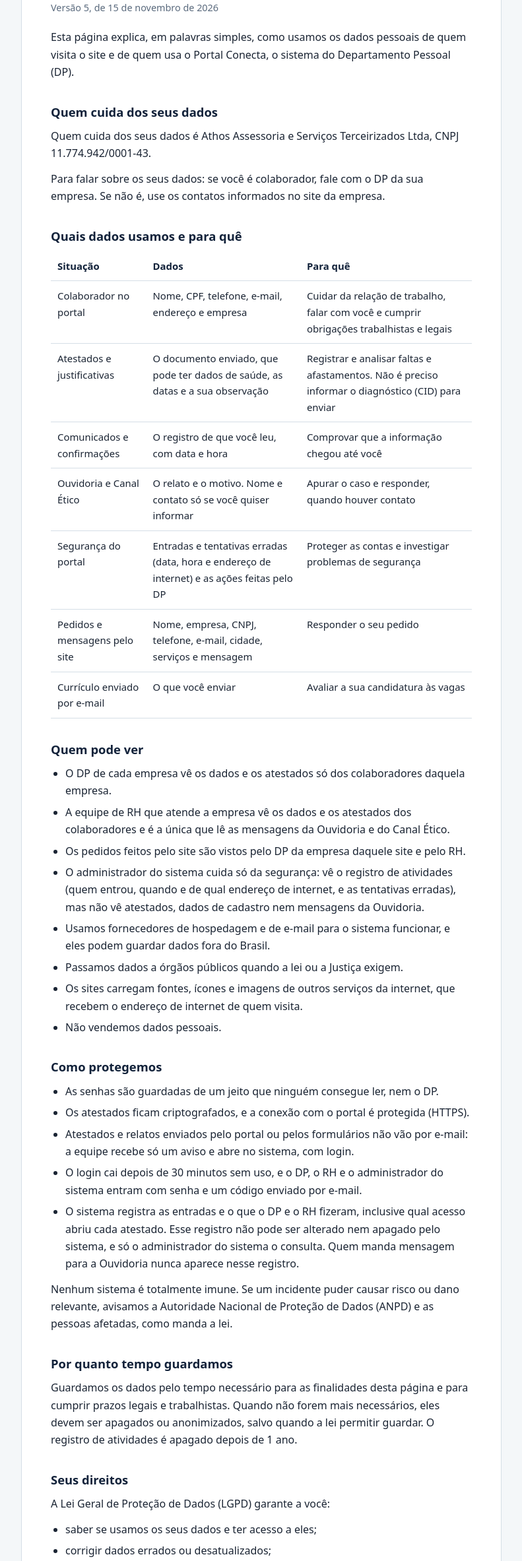
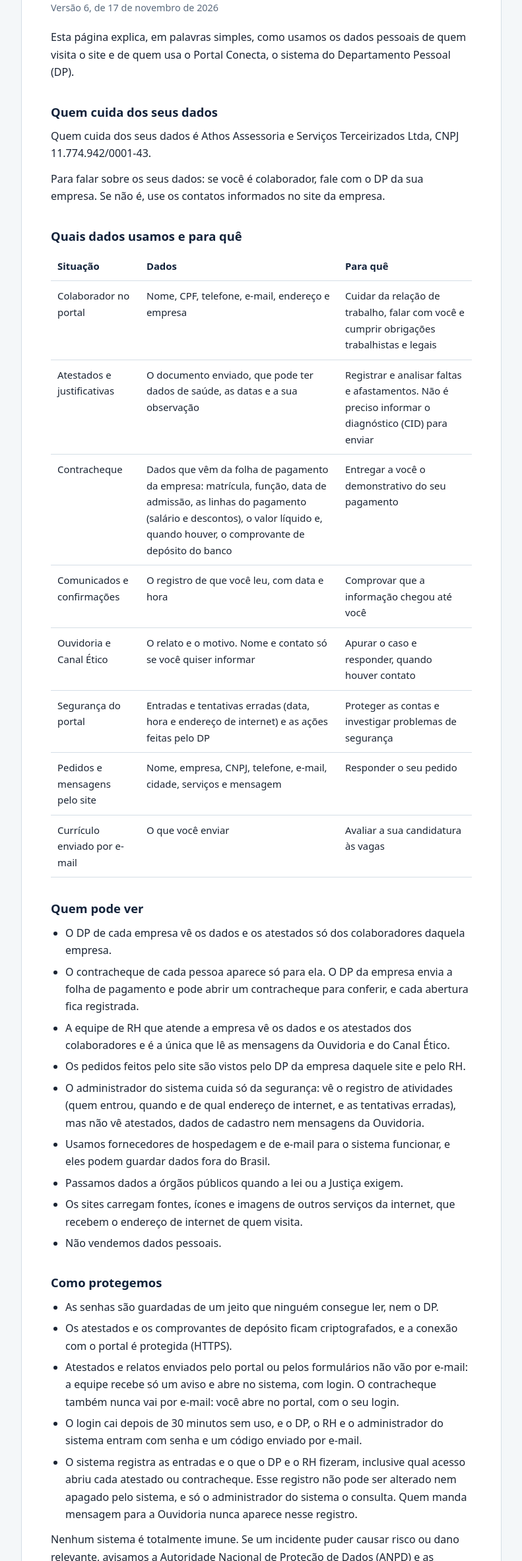
Before and after one commit to Yurilarri/projeto-athos, a plain HTML site: page docs/privacidade.html in a window 1280 px wide. Shown: the part 164-2530 px from the top of the page at 66% size, without its empty margins (244-1035 px from the left). Drawn offline with Linux system fonts and the light colour scheme.

Commit message:
Contracheque no portal: aba do colaborador, Folha de pagamento do DP, Política V6 e demonstração
- Colaborador: aba "Contracheques" (lista por mês, contracheque na tela, Baixar PDF, Imprimir e
  comprovante de depósito), cartão no início e aviso de contracheque novo. A aba nunca é travada
  por dados vencidos.
- DP e RH: aba "Folha de pagamento": enviar a folha em PDF (e os comprovantes do banco),
  conferir quem entrou e quem ficou de fora, ver o PDF de cada um, publicar e retirar.
  Nas listas não aparece valor nenhum.
- Política de Privacidade versão 6 (fala do contracheque) no portal e nos 4 sites.
- Banco: tabela lotes_holerite e colunas novas em holerites e itens_holerite.
- Demonstração: contracheques de mentira (o PDF aparece como amostra em imagem, porque o
  visualizador não deixa baixar nem imprimir).
- Documentação: como o contracheque funciona, e por que um servidor só e sem cache de dados.

Co-Authored-By: Claude Fable 5.2 <noreply@anthropic.com>

```diff
--- a/docs/privacidade.html
+++ b/docs/privacidade.html
@@ -30,7 +30,7 @@
   <a class="voltar" href="../index.html">Voltar</a>
   <article class="folha">
     <h1>Política de Privacidade</h1>
-    <p class="versao">Versão 5, de 15 de novembro de 2026</p>
+    <p class="versao">Versão 6, de 17 de novembro de 2026</p>
     <p>Esta página explica, em palavras simples, como usamos os dados pessoais de quem visita o site e de quem usa o Portal Conecta, o sistema do Departamento Pessoal (DP).</p>
 
     <h2>Quem cuida dos seus dados</h2>
@@ -44,6 +44,7 @@
         <tbody>
           <tr><td>Colaborador no portal</td><td>Nome, CPF, telefone, e-mail, endereço e empresa</td><td>Cuidar da relação de trabalho, falar com você e cumprir obrigações trabalhistas e legais</td></tr>
           <tr><td>Atestados e justificativas</td><td>O documento enviado, que pode ter dados de saúde, as datas e a sua observação</td><td>Registrar e analisar faltas e afastamentos. Não é preciso informar o diagnóstico (CID) para enviar</td></tr>
+          <tr><td>Contracheque</td><td>Dados que vêm da folha de pagamento da empresa: matrícula, função, data de admissão, as linhas do pagamento (salário e descontos), o valor líquido e, quando houver, o comprovante de depósito do banco</td><td>Entregar a você o demonstrativo do seu pagamento</td></tr>
           <tr><td>Comunicados e confirmações</td><td>O registro de que você leu, com data e hora</td><td>Comprovar que a informação chegou até você</td></tr>
           <tr><td>Ouvidoria e Canal Ético</td><td>O relato e o motivo. Nome e contato só se você quiser informar</td><td>Apurar o caso e responder, quando houver contato</td></tr>
           <tr><td>Segurança do portal</td><td>Entradas e tentativas erradas (data, hora e endereço de internet) e as ações feitas pelo DP</td><td>Proteger as contas e investigar problemas de segurança</td></tr>
@@ -56,6 +57,7 @@
     <h2>Quem pode ver</h2>
     <ul>
       <li>O DP de cada empresa vê os dados e os atestados só dos colaboradores daquela empresa.</li>
+      <li>O contracheque de cada pessoa aparece só para ela. O DP da empresa envia a folha de pagamento e pode abrir um contracheque para conferir, e cada abertura fica registrada.</li>
       <li>A equipe de RH que atende a empresa vê os dados e os atestados dos colaboradores e é a única que lê as mensagens da Ouvidoria e do Canal Ético.</li>
       <li>Os pedidos feitos pelo site são vistos pelo DP da empresa daquele site e pelo RH.</li>
       <li>O administrador do sistema cuida só da segurança: vê o registro de atividades (quem entrou, quando e de qual endereço de internet, e as tentativas erradas), mas não vê atestados, dados de cadastro nem mensagens da Ouvidoria.</li>
@@ -68,10 +70,10 @@
     <h2>Como protegemos</h2>
     <ul>
       <li>As senhas são guardadas de um jeito que ninguém consegue ler, nem o DP.</li>
-      <li>Os atestados ficam criptografados, e a conexão com o portal é protegida (HTTPS).</li>
-      <li>Atestados e relatos enviados pelo portal ou pelos formulários não vão por e-mail: a equipe recebe só um aviso e abre no sistema, com login.</li>
+      <li>Os atestados e os comprovantes de depósito ficam criptografados, e a conexão com o portal é protegida (HTTPS).</li>
+      <li>Atestados e relatos enviados pelo portal ou pelos formulários não vão por e-mail: a equipe recebe só um aviso e abre no sistema, com login. O contracheque também nunca vai por e-mail: você abre no portal, com o seu login.</li>
       <li>O login cai depois de 30 minutos sem uso, e o DP, o RH e o administrador do sistema entram com senha e um código enviado por e-mail.</li>
-      <li>O sistema registra as entradas e o que o DP e o RH fizeram, inclusive qual acesso abriu cada atestado. Esse registro não pode ser alterado nem apagado pelo sistema, e só o administrador do sistema o consulta. Quem manda mensagem para a Ouvidoria nunca aparece nesse registro.</li>
+      <li>O sistema registra as entradas e o que o DP e o RH fizeram, inclusive qual acesso abriu cada atestado ou contracheque. Esse registro não pode ser alterado nem apagado pelo sistema, e só o administrador do sistema o consulta. Quem manda mensagem para a Ouvidoria nunca aparece nesse registro.</li>
     </ul>
     <p>Nenhum sistema é totalmente imune. Se um incidente puder causar risco ou dano relevante, avisamos a Autoridade Nacional de Proteção de Dados (ANPD) e as pessoas afetadas, como manda a lei.</p>
 
@@ -91,7 +93,7 @@
     </ul>
 
     <h2>Cookies e rastreamento</h2>
-    <p>Não usamos cookies de propaganda nem ferramentas de rastreamento. O portal guarda o seu login só na aba aberta do navegador, e ele some quando você sai ou fecha essa aba.</p>
+    <p>Não usamos cookies de propaganda nem ferramentas de rastreamento. O portal guarda o seu login só na aba aberta do navegador, e ele some quando você sai ou fecha essa aba. Ele também guarda neste aparelho o nome da empresa pela qual você entrou, só para mostrar o portal com o nome dela.</p>
 
     <h2>A confirmação de leitura no portal</h2>
     <p>No portal, pedimos que você confirme que leu esta política. Isso só registra, com data e hora, que você recebeu estas informações. Não é uma autorização geral nem tira nenhum dos seus direitos.</p>
```
